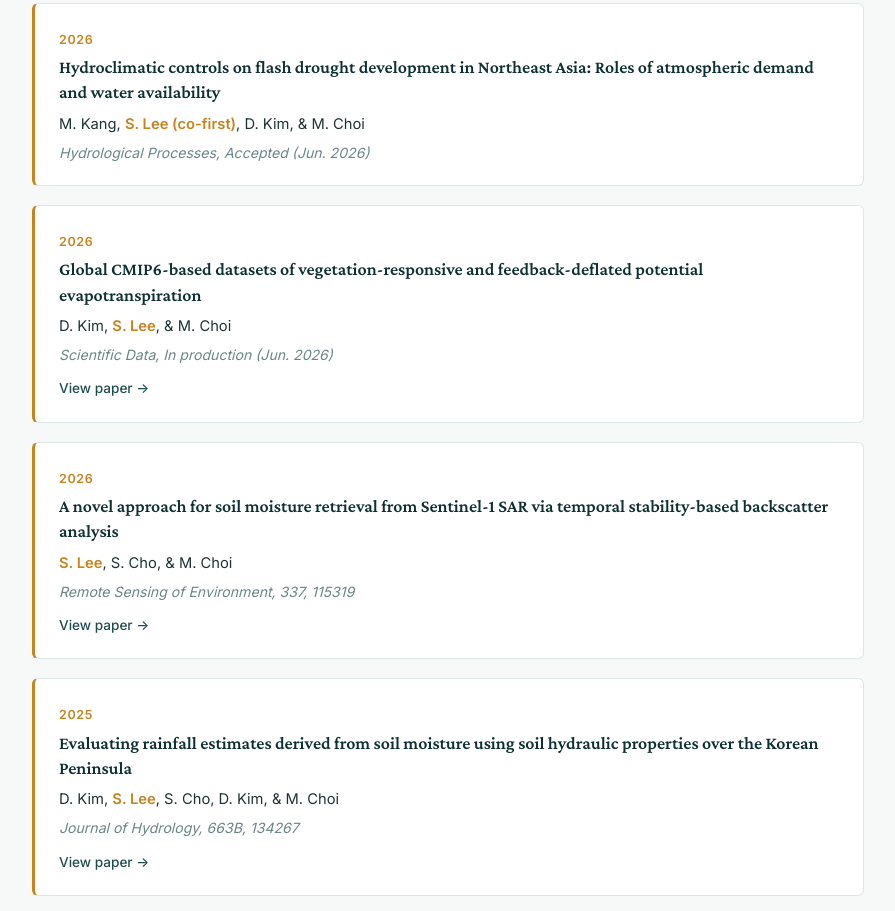
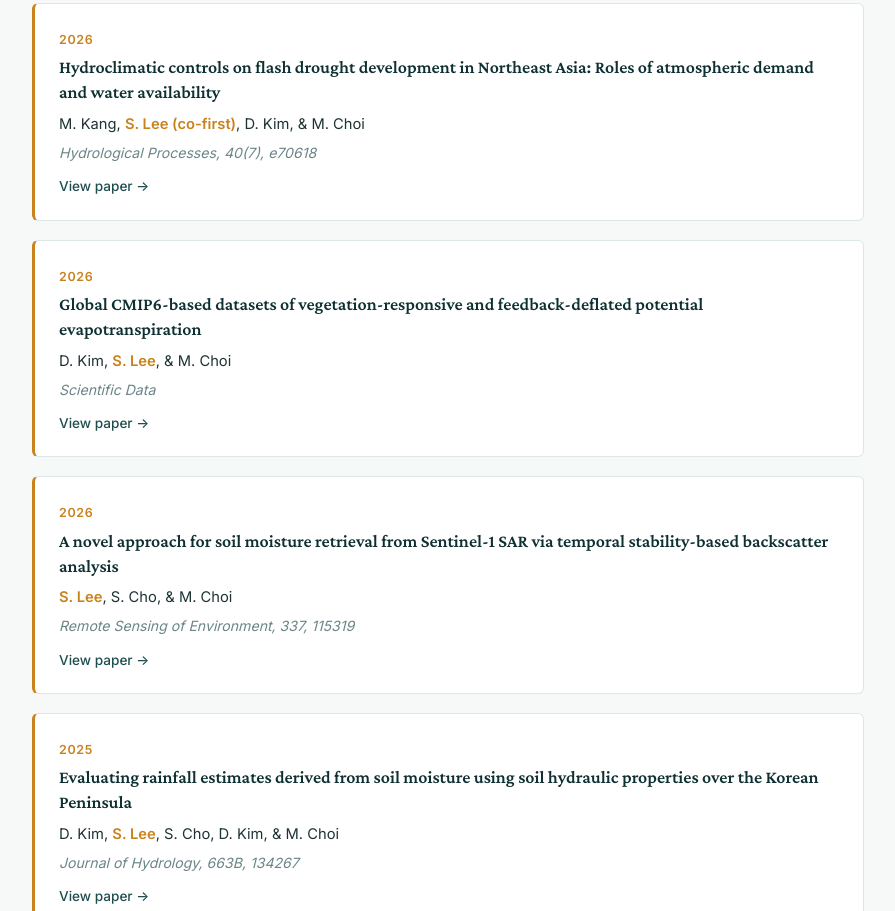
Before and after one commit to SCLEE0017/SCLEE0017.github.io, a plain HTML site: page index.html in a window 1280 px wide. Shown: the part 1584-2495 px from the top of the page, without its empty margins (352-1247 px from the left). Drawn offline with nearby package versions, Linux system fonts and the light colour scheme.

Commit message:
Update index.html

```diff
--- a/index.html
+++ b/index.html
@@ -567,14 +567,15 @@
           <span class="pub-year">2026</span>
           <div class="pub-title">Hydroclimatic controls on flash drought development in Northeast Asia: Roles of atmospheric demand and water availability</div>
           <div class="pub-authors">M. Kang, <em>S. Lee (co-first)</em>, D. Kim, &amp; M. Choi</div>
-          <div class="pub-venue">Hydrological Processes, Accepted (Jun. 2026)</div>
+          <div class="pub-venue">Hydrological Processes, 40(7), e70618</div>
+          <a href="https://doi.org/10.1002/hyp.70618" target="_blank" rel="noopener" class="pub-link">View paper →</a>
         </li>
 
         <li class="pub-item">
           <span class="pub-year">2026</span>
           <div class="pub-title">Global CMIP6-based datasets of vegetation-responsive and feedback-deflated potential evapotranspiration</div>
           <div class="pub-authors">D. Kim, <em>S. Lee</em>, &amp; M. Choi</div>
-          <div class="pub-venue">Scientific Data, In production (Jun. 2026)</div>
+          <div class="pub-venue">Scientific Data</div>
           <a href="https://doi.org/10.1038/s41597-026-07553-0" target="_blank" rel="noopener" class="pub-link">View paper →</a>
         </li>
 
@@ -637,7 +638,7 @@
       </ul>
 
       <p class="pub-footnote">
-        Full publication list (25 peer-reviewed articles, including Korean journal articles) on the <a href="assets/cv.pdf" target="_blank">CV</a>.
+        Full publication list (26 peer-reviewed articles, including Korean journal articles) on the <a href="assets/cv.pdf" target="_blank">CV</a>.
       </p>
     </section>
 
```
